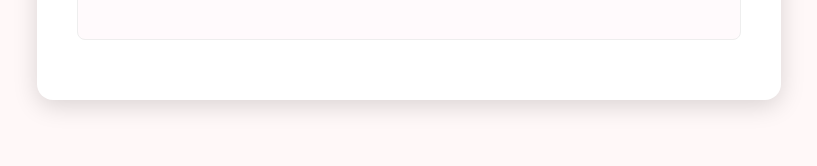
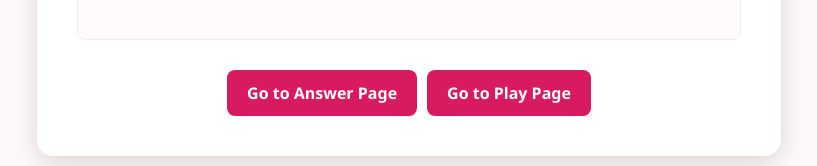
Before and after one commit to elad-be/batch_party, a React (Vite) app: page / in a window 1280 px wide. Shown: the part 861-1027 px from the top of the page, without its empty margins (271-1088 px from the left). Before the commit the page ends 993 px from the top, so only its background shows below. Built offline with nearby package versions, Linux system fonts and the light colour scheme; no server answers.

Commit message:
Add navigation buttons to AdminPanel and style updates

```diff
--- a/src/components/AdminPanel.tsx
+++ b/src/components/AdminPanel.tsx
@@ -1,4 +1,5 @@
 import React, { useState } from 'react';
+import { Link } from 'react-router-dom';
 import { useQuestions } from '../hooks/useQuestions';
 import { api } from '../services/api';
 
@@ -151,6 +152,15 @@ export const AdminPanel: React.FC<AdminPanelProps> = ({
           ))}
         </ul>
       </div>
+
+      <div className="nav-buttons">
+        <Link to="/answer" className="nav-button">
+          Go to Answer Page
+        </Link>
+        <Link to="/play" className="nav-button">
+          Go to Play Page
+        </Link>
+      </div>
     </div>
   );
 };
--- a/src/styles.css
+++ b/src/styles.css
@@ -189,6 +189,24 @@ button:disabled {
   gap: 10px;
 }
 
+.nav-button {
+  background-color: #d81b60;
+  color: white;
+  text-decoration: none;
+  padding: 12px 20px;
+  border-radius: 8px;
+  font-size: 16px;
+  font-weight: bold;
+  transition: background-color 0.2s;
+  display: inline-block;
+}
+
+.nav-button:hover {
+  background-color: #c2185b;
+  color: white;
+  text-decoration: none;
+}
+
 /* Question box styles */
 .question-box {
   margin-bottom: 20px;
@@ -339,4 +357,9 @@ audio {
     flex-direction: column;
     gap: 0.5rem;
   }
+
+  .nav-buttons {
+    flex-direction: column;
+    gap: 10px;
+  }
 }
```
